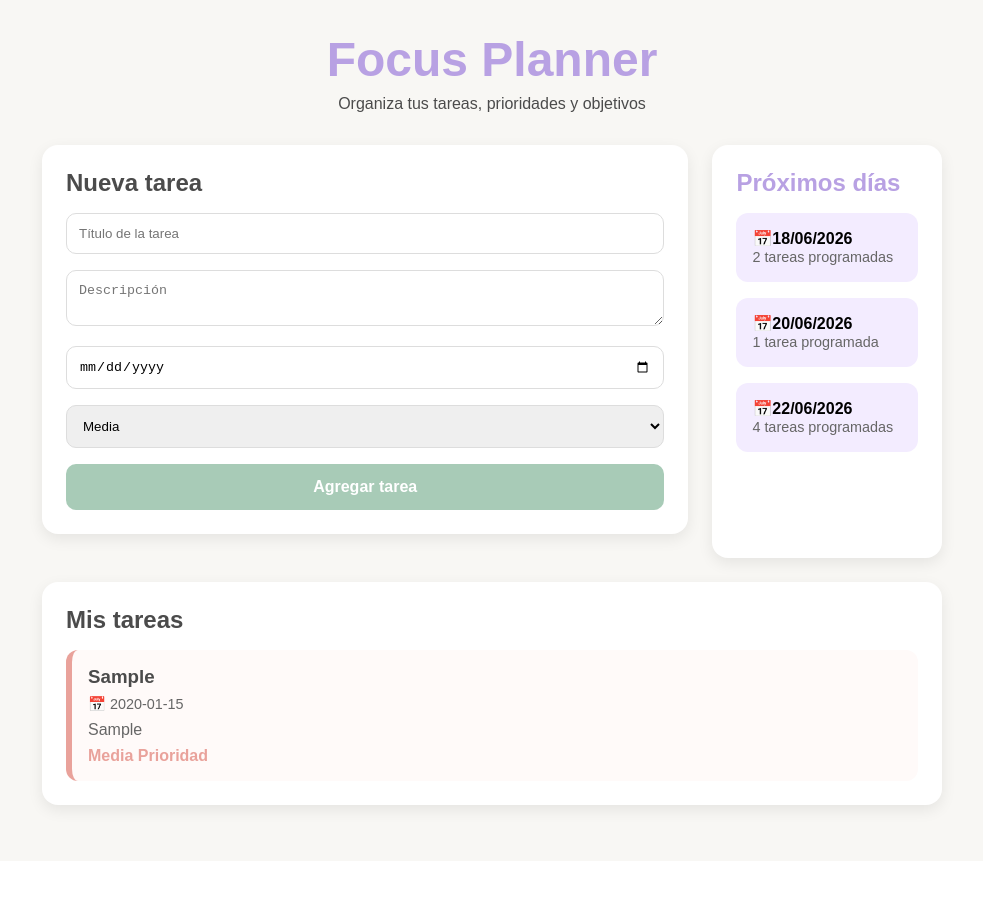
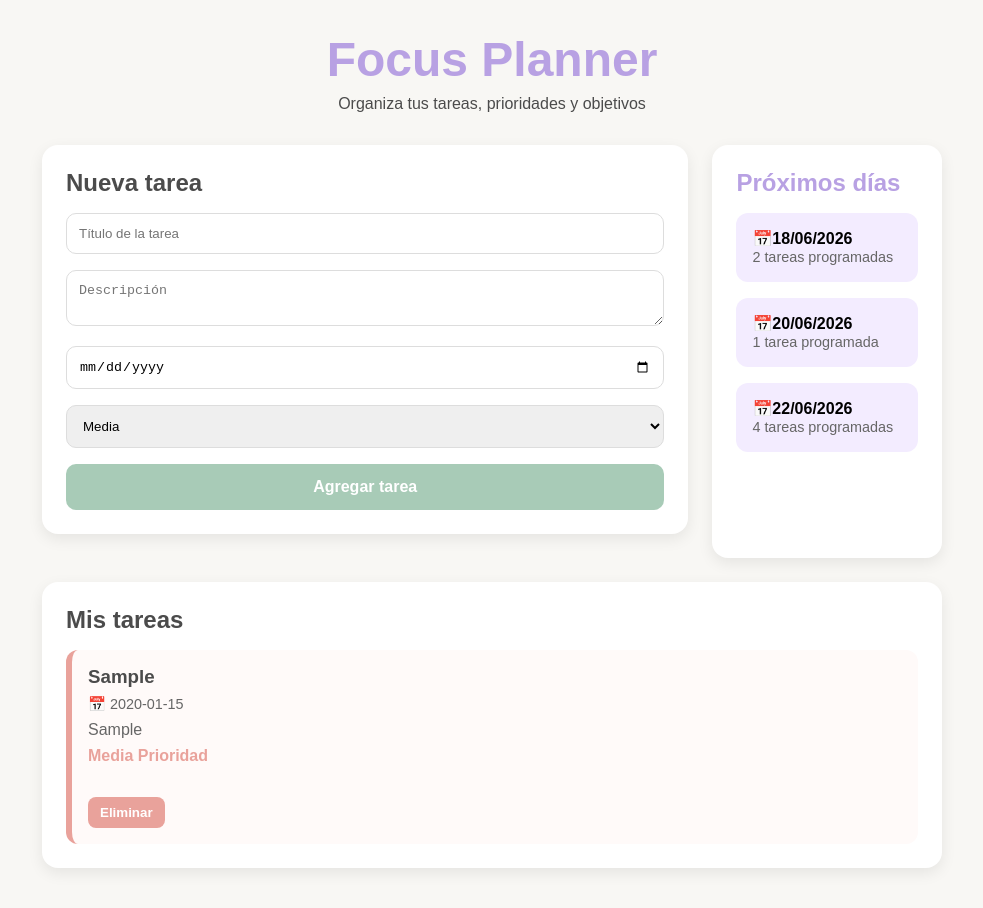
Before and after one commit to stellamarisl/focus-planner, a React (Vite) app: page / in a window 1280 px wide. Both pictures are taken after typing "Sample", "Sample", "2020-01-15" into the empty fields and a click on the button "Agregar tarea". Shown: the top 908 px of the page, without its empty margins (148-1131 px from the left). Before the commit the page ends 861 px from the top, so only its background shows below. Built offline with nearby package versions, Linux system fonts and the light colour scheme.

Commit message:
feat: eliminar tareas con confirmacion

```diff
--- a/src/App.css
+++ b/src/App.css
@@ -86,8 +86,10 @@ body{
 }
 
 .task-card span {
+  display: block;
   color: #E9A29B;
   font-weight: bold;
+  margin-bottom: 1rem;
 }
 .task-date {
   color: #777;
@@ -99,7 +101,19 @@ body{
   gap: 1.5rem;
   margin-bottom: 1.5rem;
 }
-
+.delete-btn {
+  margin-top: 1rem;
+  padding: 8px 12px;
+  border: none;
+  border-radius: 8px;
+  background-color: #E9A29B;
+  color: white;
+  font-weight: bold;
+  cursor: pointer;
+}
+.delete-btin:hover{
+  opacity: 0.9;
+}
 .upcoming-tasks {
   width: 280px;
   background: white;
--- a/src/App.jsx
+++ b/src/App.jsx
@@ -28,6 +28,15 @@ function App() {
     setDescription('');
     setDate('');
     setPriority('Media');
+  }
+
+  function handleDeleteTask(id) {
+    const confirmDelete = window.confirm("¿Deseas eliminar esta tarea?");
+    if(!confirmDelete){
+      return;
+    }
+    const updatedTasks = tasks.filter((task) => task.id !== id);
+    setTasks(updatedTasks);
   }
 
   return (
@@ -113,8 +122,15 @@ function App() {
                   📅 {task.date}
                 </p>
                 <p>{task.description}</p>
+
                 <span>{task.priority} Prioridad</span>
+                <div className="task-actions">
+                <button className= "delete-btn"
+                onClick={() => handleDeleteTask(task.id)}>
+                Eliminar
+                </button>
               </div>
+            </div>
             ))}
 
           </section>
```
